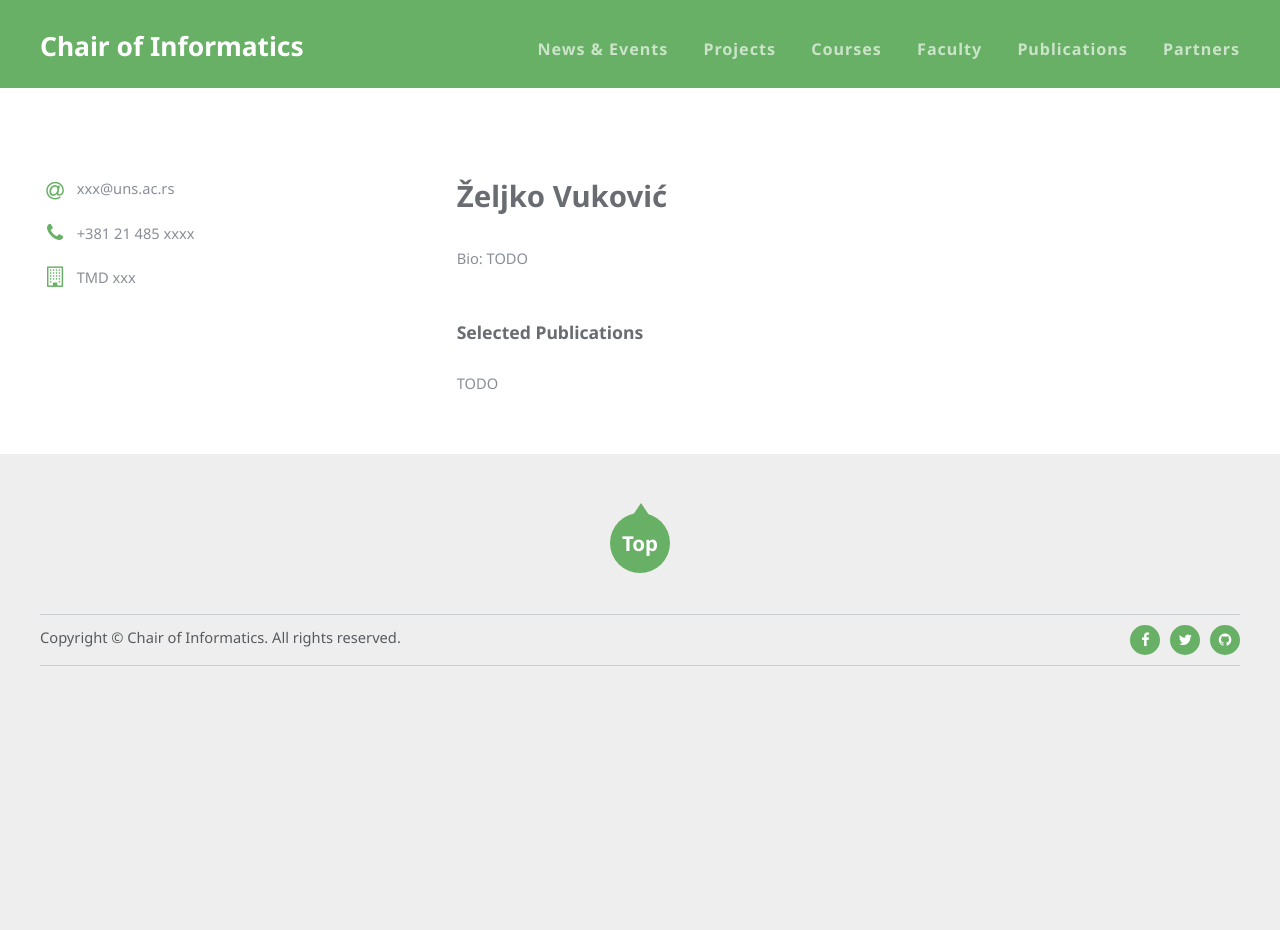
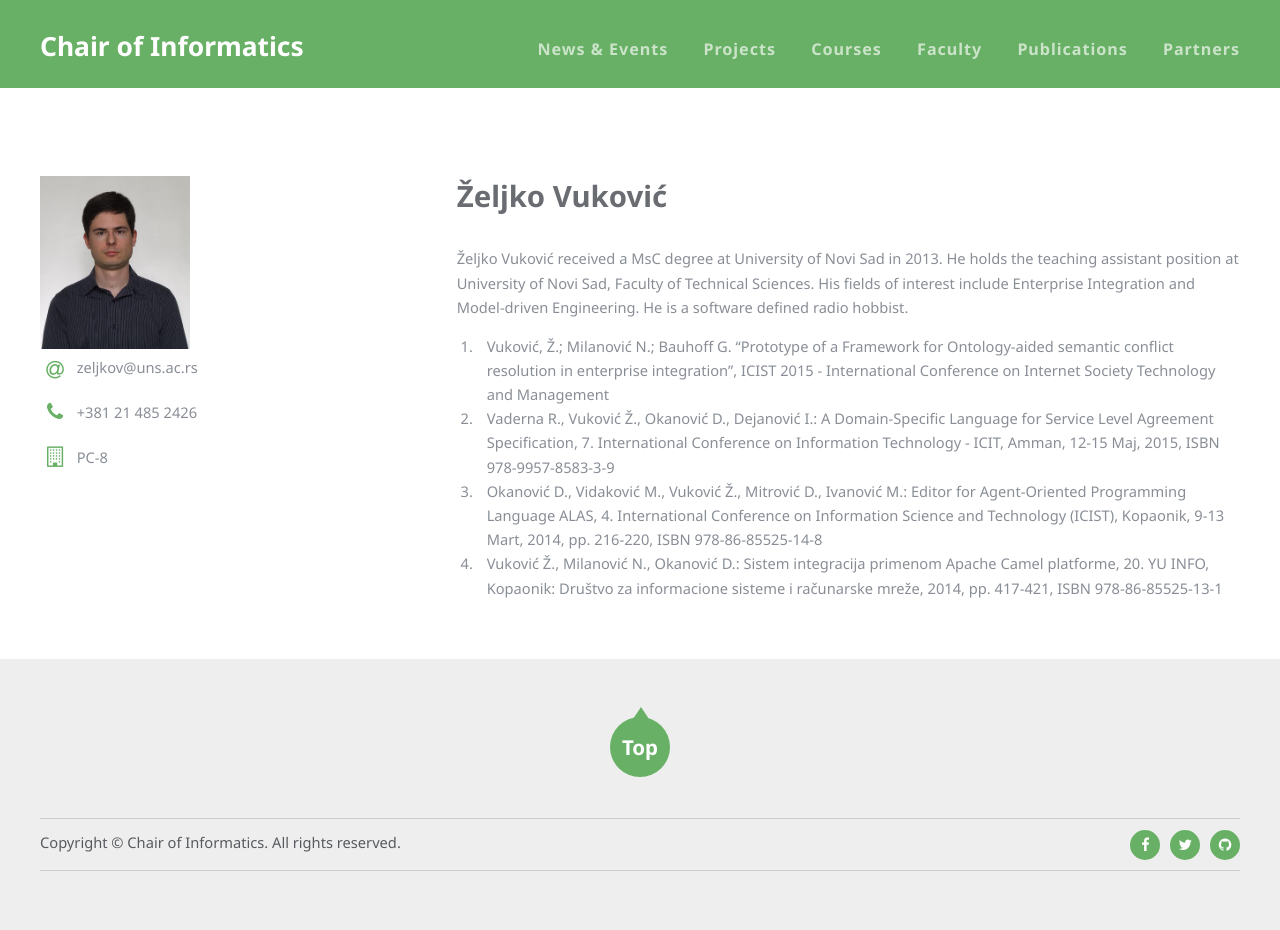
Before and after one commit to unsftn/informatika, a Jekyll site: the page built from _faculty/ZeljkoVukovic.md, in a window 1280 px wide. Built offline with Jekyll 4.4.1, drawn with Linux system fonts in a browser that asks for light colours; before the commit the page ends 900 px from its top, so only the background shows below that.

Commit message:
Zeljko Vukovic personalna stranica

```diff
--- a/_faculty/ZeljkoVukovic.md
+++ b/_faculty/ZeljkoVukovic.md
@@ -5,14 +5,18 @@ collection: faculty
 path: ZeljkoVukovic
 name: ZeljkoVukovic
 zvanje: TA
-email: xxx@uns.ac.rs
-phone: +381 21 485 xxxx
-office: TMD xxx
-photo:
+email: zeljkov@uns.ac.rs
+phone: +381 21 485 2426
+office: PC-8
+photo: ZeljkoVukovic.jpg
 ---
 
-Bio: TODO
 
-### Selected Publications
+Željko Vuković received a MsC degree at University of Novi Sad in 2013.
+He holds the teaching assistant position at University of Novi Sad, Faculty of
+Technical Sciences. His fields of interest include Enterprise Integration and Model-driven Engineering. He is a software defined radio hobbist.
 
-TODO
+1. Vuković, Ž.; Milanović N.; Bauhoff G. "Prototype of a Framework for Ontology-aided semantic conflict resolution in enterprise integration", ICIST 2015 - International Conference on Internet Society Technology and Management
+1. Vaderna R., Vuković Ž., Okanović D., Dejanović I.: A Domain-Specific Language for Service Level Agreement Specification, 7. International Conference on Information Technology - ICIT, Amman, 12-15 Maj, 2015, ISBN 978-9957-8583-3-9
+1. Okanović D., Vidaković M., Vuković Ž., Mitrović D., Ivanović M.: Editor for Agent-Oriented Programming Language ALAS, 4. International Conference on Information Science and Technology (ICIST), Kopaonik, 9-13 Mart, 2014, pp. 216-220, ISBN 978-86-85525-14-8
+1. Vuković Ž., Milanović N., Okanović D.: Sistem integracija primenom Apache Camel platforme, 20. YU INFO, Kopaonik: Društvo za informacione sisteme i računarske mreže, 2014, pp. 417-421, ISBN 978-86-85525-13-1
```
Also changed, not shown: img/faculty/ZeljkoVukovic.jpg (added).
